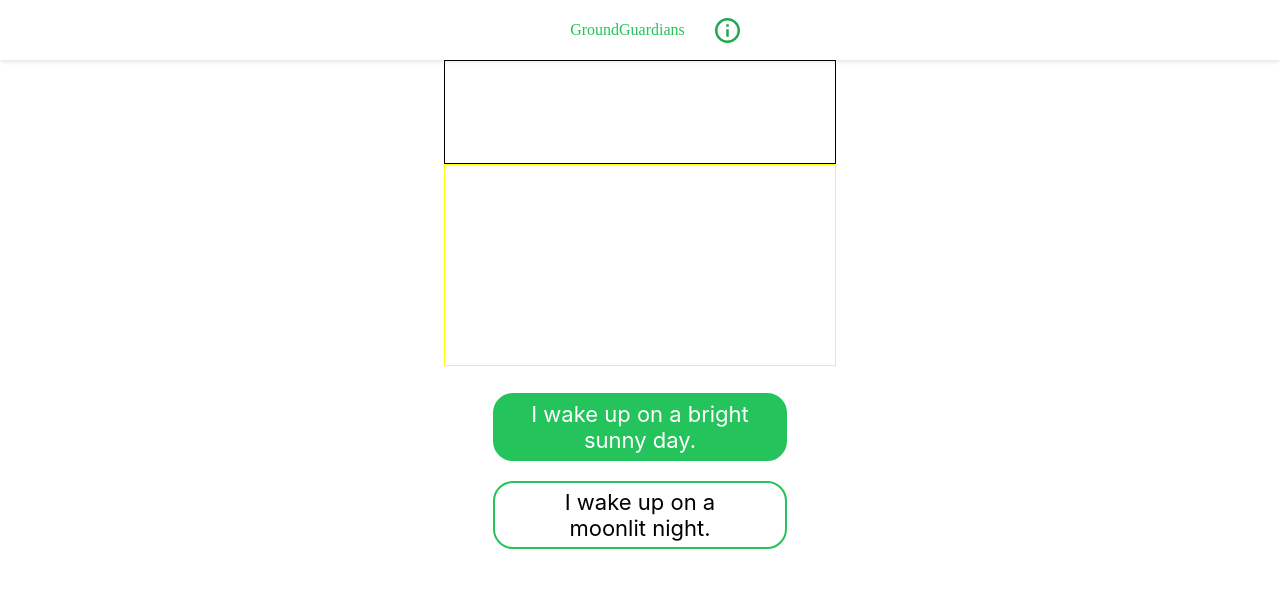
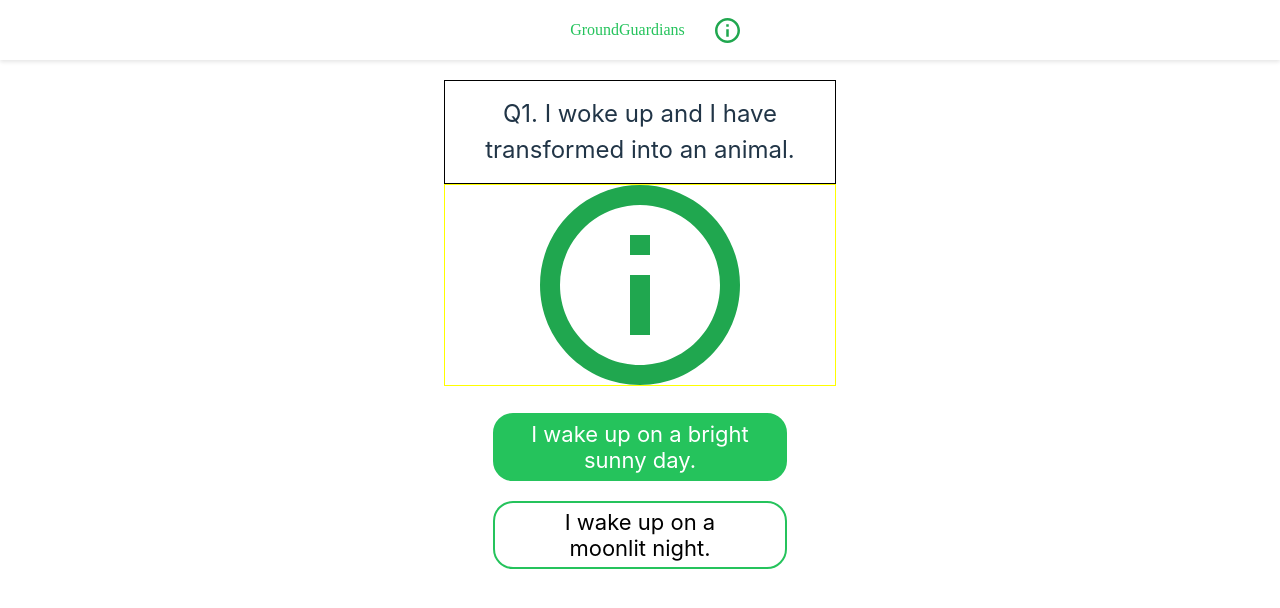
Before and after one commit to GroundGuardians/GG_FE, a React (Vite) app: page / in a window 1280 px wide. Shown: the top 608 px of the page. Built offline with nearby package versions, Linux system fonts and the light colour scheme; a web font is replaced by a local one.

Commit message:
style/#14 : QuestionText

```diff
--- a/src/App.tsx
+++ b/src/App.tsx
@@ -1,14 +1,19 @@
 import Header from "./commons/Header";
 import Layout from "./commons/Layout";
 import styled from "@emotion/styled";
+import TestImage from "../src/assets/info.svg";
 
 function App() {
-  //develop
-  //test
   return (
     <Wrapper>
       <Header />
-      <Layout />
+      <Layout
+        questionText="Q1. I woke up and I have transformed
+into an animal."
+        questionImage={TestImage}
+        buttonGreenText="I wake up on a bright sunny day."
+        buttonWhiteText="I wake up on a moonlit night."
+      />
     </Wrapper>
   );
 }
--- a/src/commons/Layout.tsx
+++ b/src/commons/Layout.tsx
@@ -3,20 +3,18 @@ import { CommonButton } from "./Button";
 
 interface LayoutPropTypes {
   questionText: string;
-  imageText: string;
-  commonButtonGreen: string;
-  commonButtonWhite: string;
+  questionImage: string;
+  buttonGreenText: string;
+  buttonWhiteText: string;
 }
 
 const Layout = (props: LayoutPropTypes) => {
   return (
     <LayoutWrapper>
       <QuestionText>{props.questionText}</QuestionText>
-      <QuestionImage>{props.imageText}</QuestionImage>
-      <CommonButton isGreen={true}>
-        I wake up on a bright sunny day.
-      </CommonButton>
-      <CommonButton isGreen={false}>I wake up on a moonlit night.</CommonButton>
+      <QuestionImage src={props.questionImage} />
+      <CommonButton isGreen={true}>{props.buttonGreenText}</CommonButton>
+      <CommonButton isGreen={false}>{props.buttonWhiteText}</CommonButton>
     </LayoutWrapper>
   );
 };
@@ -30,12 +28,18 @@ const LayoutWrapper = styled.div`
 `;
 
 const QuestionText = styled.div`
+  display: flex;
+  justify-content: center;
+  align-items: center;
+  margin-top: 20px;
   width: 390px;
   height: 102px;
   border: 1px solid black;
+  font-size: 24px;
+  text-align: center;
 `;
 
-const QuestionImage = styled.div`
+const QuestionImage = styled.img`
   width: 390px;
   height: 200px;
   border: 1px solid yellow;
```
